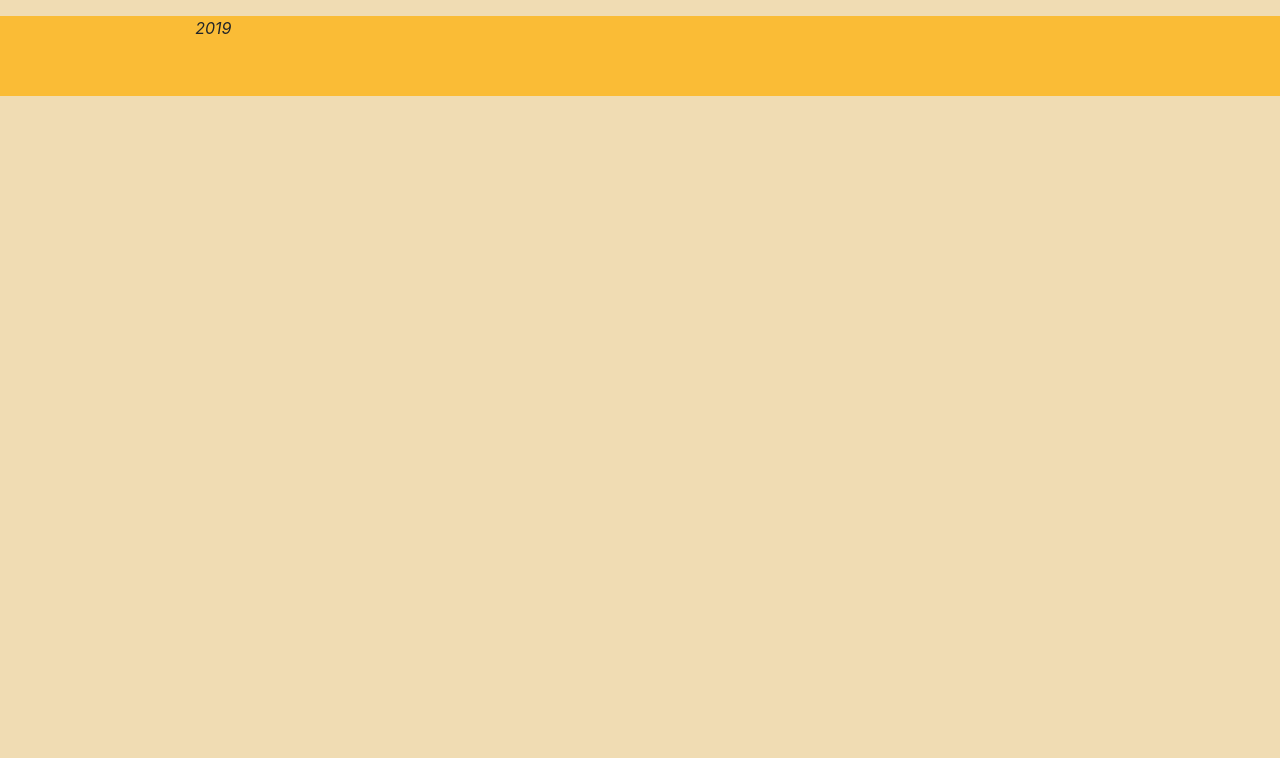
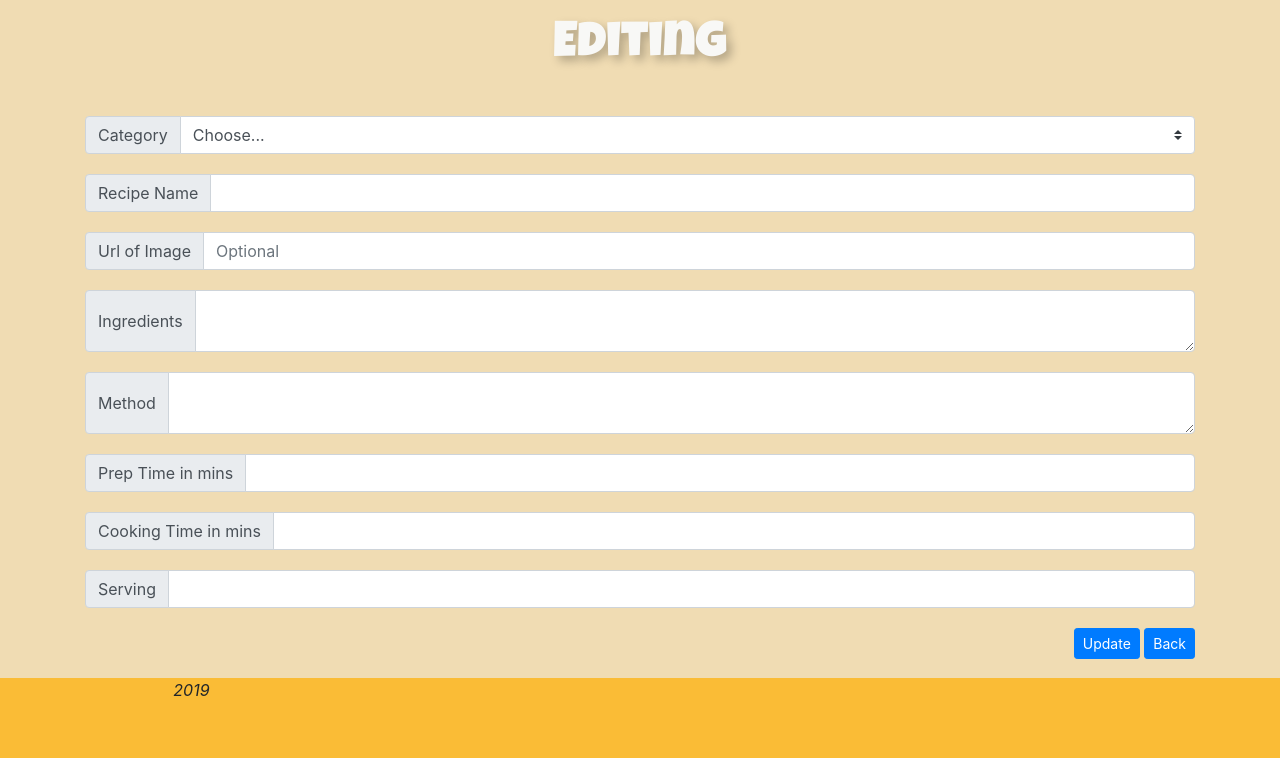
Before and after one commit to ShawnAhls/My-Yummy-Dishes, a Flask app: template templates/edit-recipe.html in a window 1280 px wide. Shown: the part 164-922 px from the top of the page. Before the commit the page ends 260 px from the top, so only its background shows below. Run offline with Flask 2, Linux system fonts and the light colour scheme; the template is opened without the code that fills it, so the values that code supplies are empty; some libraries are stand-ins or nearby versions.

Commit message:
Adding in the edit function when you click the edit button

```diff
--- a/app.py
+++ b/app.py
@@ -28,7 +28,8 @@ def display_recipes():
 
 @app.route('/display_recipes_cat/<category_name>', methods=['GET', 'POST'])
 def display_recipes_cat(category_name):
-    results = mongo.db.recipes.find({'category_name': category_name})
+    if request.method == 'GET':
+        results = mongo.db.recipes.find({'category_name': category_name})
     return render_template('display-recipes.html', recipes=results)
 
 
@@ -40,11 +41,12 @@ def add_recipe():
                            recipes=mongo.db.recipes.find())
 
 
-@app.route('/edit_recipe')
-def edit_recipe():
-    return render_template('edit-recipe.html',
-                           recipes=mongo.db.recipes.find(),
-                           categories=mongo.db.categories.find())
+@app.route('/edit_recipe/<recipe_id>')
+def edit_recipe(recipe_id):
+    the_recipe = mongo.db.recipes.find({"_id": ObjectId(recipe_id)})
+    all_categories = mongo .db.categories.find()
+    return render_template('edit-recipe.html', recipe=the_recipe,
+                           categories=all_categories)
 
 
 @app.route('/recipe')
--- a/templates/display-recipes.html
+++ b/templates/display-recipes.html
@@ -30,7 +30,7 @@
                 <div class="card-body">
                     <h5 class="card-title"><strong>Recipe Name: </strong><a class="card-link" href="{{url_for('recipe')}}">
                     {{ recipe.recipe_name }} </a><button type="button" id="display-buttons" class="btn btn-primary">
-                    <a class="display-button" href="{{url_for('edit_recipe')}}">Edit</a></button>
+                    <a class="display-button" href="{{url_for('edit_recipe', recipe_id=recipe._id)}}">Edit</a></button>
                     <button type="button" id="display-buttons" class="btn btn-danger" data-toggle="modal" data-target="#delete">Delete</button></h5>
                 </div>
             </div>
--- a/templates/edit-recipe.html
+++ b/templates/edit-recipe.html
@@ -1,30 +1,32 @@
 {% extends 'base.html'%}
 
 {% block content%}
-{% for recipe in recipes %}
+
 <h2>Editing  {{ recipe.recipe_name }}</h2>
-
 <section class="add">
     <div class="input-group mb-3">
         <div class="input-group-prepend">
             <label class="input-group-text" for="inputGroupSelect01">Category</label>
         </div>
-        <select class="custom-select" id="inputGroupSelect01" name="category_name">
+        <select class="custom-select" id="category" name="category_name">
             <option selected>Choose...</option>
             {% for category in categories %}
+            {% if category.category_name == recipe.category_name %}
+            <option value="{{ category.category_name }}" selected>{{ category.category_name }} </option>
+            {% else %}
             <option value="{{ category.category_name }}">{{ category.category_name }} </option>
+            {% endif %}
             {% endfor %}
         </select>
     </div>
 </section>
-
 <section class="add">
-    <div class="input-group">
-        <div class="input-group-prepend">
-            <span class="input-group-text" id="basic-addon3">Recipe Name</span>
+        <div class="input-group">
+            <div class="input-group-prepend">
+                <span class="input-group-text" id="basic-addon3">Recipe Name</span>
+            </div>
+            <input type="text" class="form-control" placeholder="{{ recipe.recipe_name }}" >
         </div>
-        <input type="text" class="form-control" placeholder="{{ recipe.recipe_name }}" >
-    </div>
 </section>
 <section class="add">
     <!--- <label for="basic-url">Image of your Recipe</label> --->
@@ -75,7 +77,7 @@
     <input type="text" class="form-control" placeholder="{{ recipe.serving }}" >
     </div>
 </section>
-{% endfor %}
+
 <section>
     <div class="buttons">
         <a href="{{url_for('display_recipes')}}" class="btn btn-primary btn-sm"
--- a/templates/recipe.html
+++ b/templates/recipe.html
@@ -88,7 +88,7 @@
 <!--- Buttons starts -->
 <section>
     <div class="buttons">
-        <a href="{{url_for('edit_recipe')}}" class="btn btn-primary btn-sm"
+        <a href="{{url_for('edit_recipe', recipe_id=recipe._id)}}" class="btn btn-primary btn-sm"
          tabindex="-1" role="button">Edit</a>
         <a href="{{url_for('display_recipes')}}" class="btn btn-primary btn-sm"
          tabindex="-1" role="button">Back</a>
```
